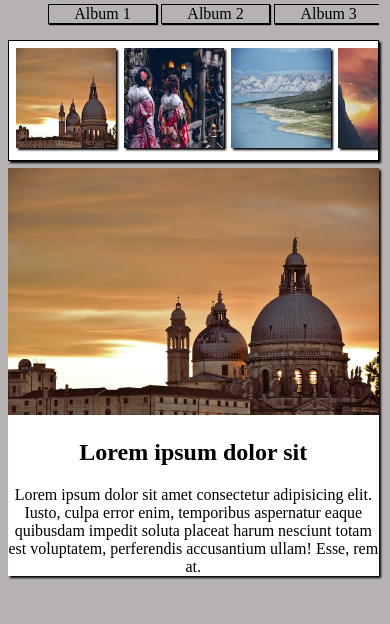
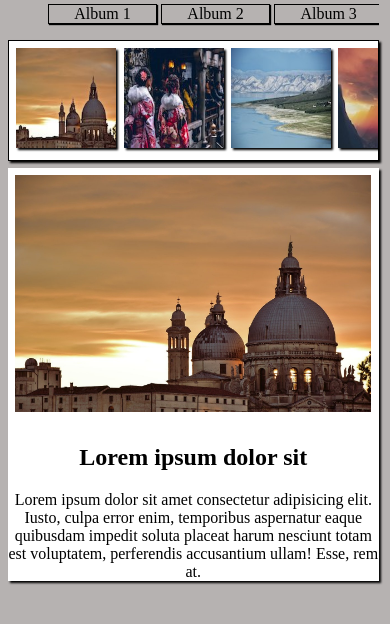
Before and after one commit to Willremi/AFPA-exoCSS, a plain HTML site: page picturebox.html in a window 390 px wide. Shown: the part 66-690 px from the top of the page. Drawn offline with Linux system fonts and the light colour scheme.

Commit message:
update file picturebox.html Mobile First

```diff
--- a/picturebox.html
+++ b/picturebox.html
@@ -40,7 +40,7 @@
        </aside>
 
        <main> <!-- Grande image -->
-            <img src="img/image1.jpg" alt="image1">
+            <div id="grandeImage"><img src="img/image1.jpg" alt="image1"></div>
             <div id="textesImage">
                 <h2 id="titreGrandeImage">Lorem ipsum dolor sit</h2>
                 <p id="texteGrande" class="justifier">Lorem ipsum dolor sit amet consectetur adipisicing elit. Iusto, culpa error enim, temporibus aspernatur eaque quibusdam impedit soluta placeat harum nesciunt totam est voluptatem, perferendis accusantium ullam! Esse, rem at.</p>
```
